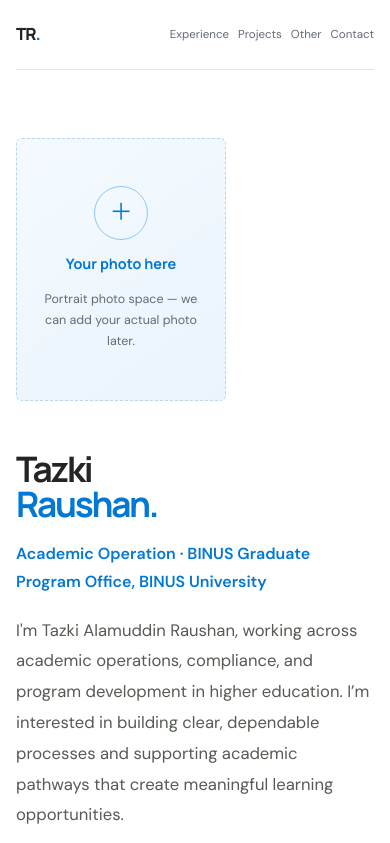
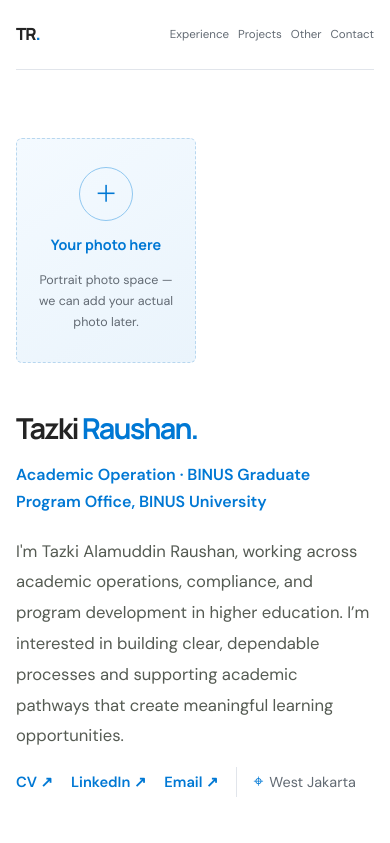
Before and after one commit to tazkyraushan-sudo/PersonalWeb, a plain HTML site: page index.html in a window 390 px wide. Shown: the top 843 px of the page. Drawn offline with Linux system fonts and the light colour scheme.

Commit message:
Keep profile name on one line and resize photo

```diff
--- a/index.html
+++ b/index.html
@@ -50,9 +50,12 @@
 .hero{padding-bottom:36px!important}.hero-links{margin-top:16px!important}#experience{padding-top:24px!important}
 
 /* Profile sizing refinement */
-.hero-copy h1{font-size:clamp(2.2rem,4.6vw,3.35rem);line-height:1.02;letter-spacing:-.065em}
-.hero-photo{width:100%;max-width:260px;aspect-ratio:4/5;min-height:0;padding:18px}
-@media(max-width:650px){.hero-photo{width:min(210px,65%);max-width:210px;min-height:0}}
+.hero-copy h1{font-size:clamp(2rem,4.1vw,3.1rem);line-height:1.05;letter-spacing:-.065em;white-space:nowrap}
+.hero-photo{width:100%;max-width:240px;aspect-ratio:4/5;min-height:0;padding:18px}
+@media(max-width:650px){
+  .hero-copy h1{font-size:clamp(1.65rem,7.4vw,2.35rem)}
+  .hero-photo{width:min(180px,58%);max-width:180px;min-height:0}
+}
 </style>
 </head>
 <body>
@@ -61,7 +64,7 @@
 <div class="wrap hero" id="home">
   <div class="hero-photo" role="img" aria-label="Photo placeholder; replace with your portrait"><div class="photo-icon" aria-hidden="true">＋</div><div class="photo-title">Your photo here</div><div class="photo-note">Portrait photo space — we can add your actual photo later.</div></div>
   <div class="hero-copy">
-  <h1>Tazki<br><em>Raushan.</em></h1>
+  <h1>Tazki <em>Raushan.</em></h1>
   <div class="role">Academic Operation · BINUS Graduate Program Office, BINUS University</div>
   <p class="intro">I'm Tazki Alamuddin Raushan, working across academic operations, compliance, and program development in higher education. I’m interested in building clear, dependable processes and supporting academic pathways that create meaningful learning opportunities.</p>
   <div class="hero-links" aria-label="Professional links"><a href="#" class="hero-link cv-link">CV ↗</a><a href="https://www.linkedin.com/in/tazki-alamuddin-raushan-404626361/" target="_blank" rel="noreferrer" class="hero-link">LinkedIn ↗</a><a href="mailto:" class="hero-link email-link">Email ↗</a><span class="hero-location"><span aria-hidden="true">⌖</span> West Jakarta</span></div></div>
```
